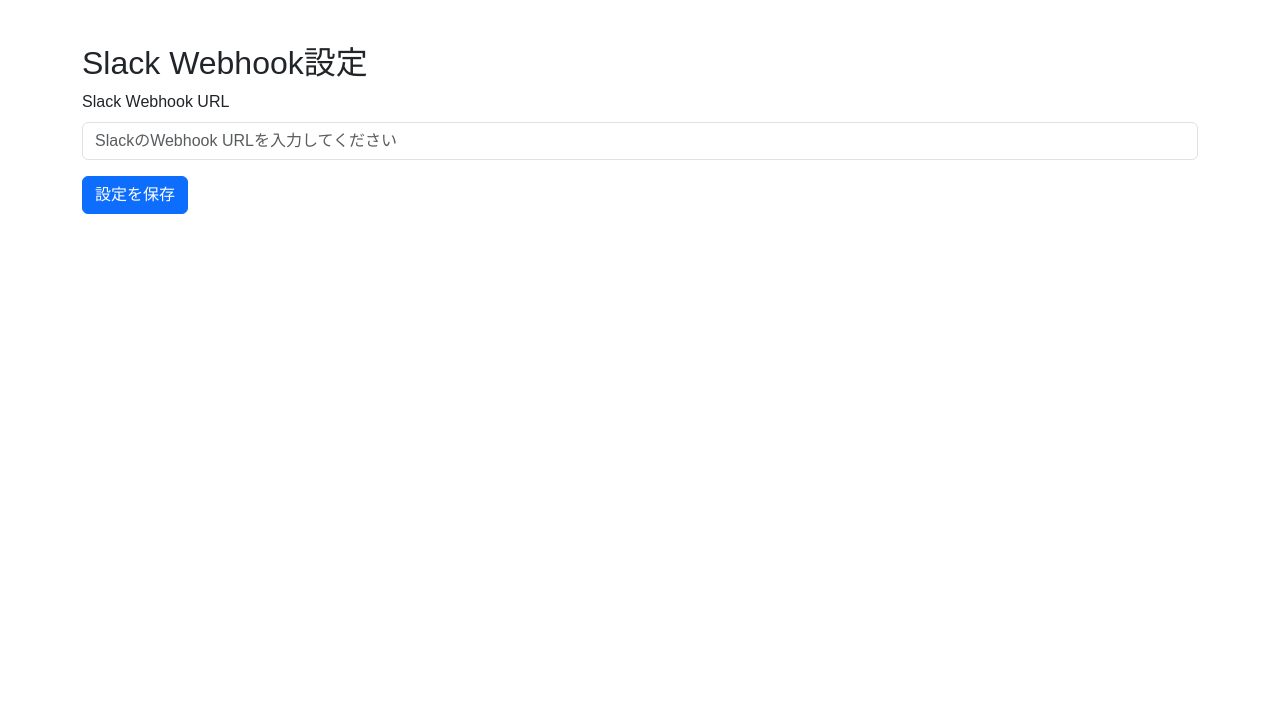
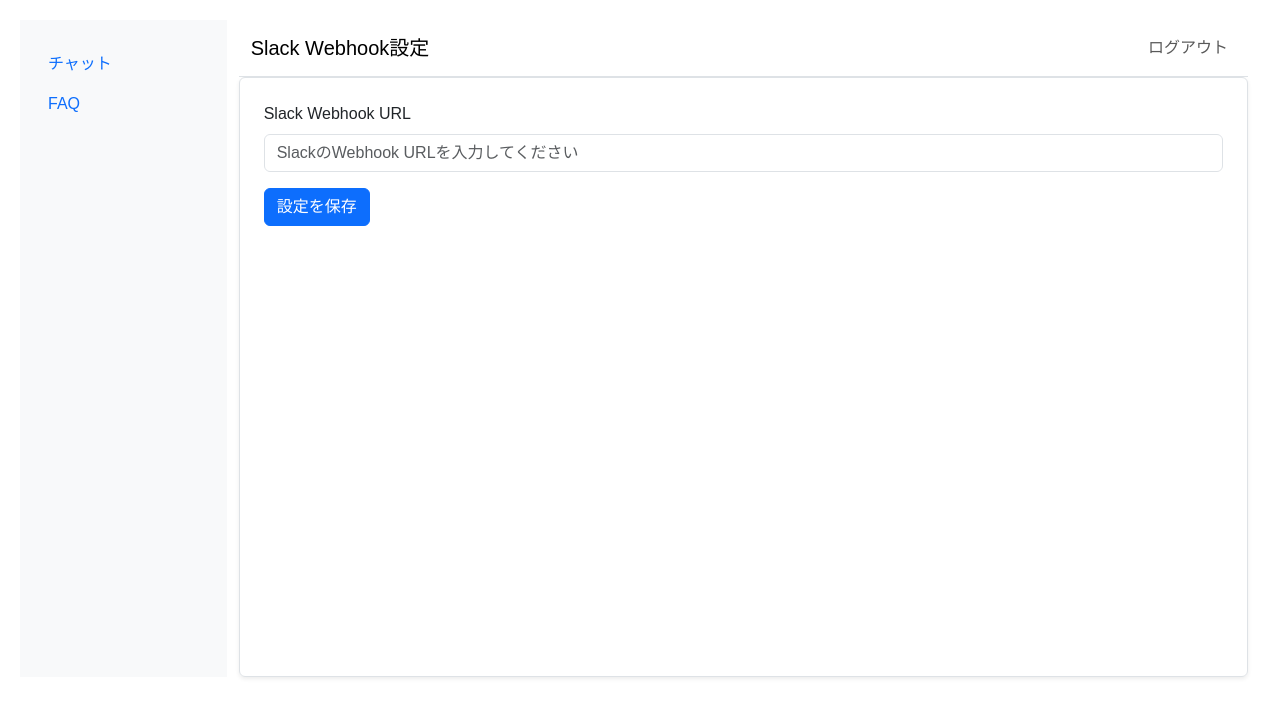
Before and after one commit to komakih/mock_development_exercises, a Flask app: page /admin/slack_webhook in a window 1280 px wide. Shown: the top 717 px of the page. Run offline with Flask 3, Linux system fonts and the light colour scheme; the visitor is signed in with stand-in values (Sample User, id 1); data that the repository does not hold is empty; parts of the project's set-up code (start-up, migrations or seed data) failed here and were passed over; some libraries are stand-ins or nearby versions.

Commit message:
ナビバーとHTMLテンプレートの修正

```diff
--- a/app/templates/admin/slack_webhook.html
+++ b/app/templates/admin/slack_webhook.html
@@ -1,11 +1,24 @@
 {% extends "base.html" %}
+{% set page_title = "Slack Webhook設定" %}
 
 {% block content %}
-<div class="container mt-4">
-    <h2>Slack Webhook設定</h2>
+    <div class="container-fluid">
+        <div class="row">
+            <!-- Sidebar -->
+            <div class="col-md-2 bg-light sidebar py-4">
+                {% include 'layout/sidebar.html' %}
+            </div>
+
+            <!-- Main Slack Webhook Area -->
+            <div class="col-md-10">
+                <!-- Navbar -->
+                {% include 'layout/navbar.html' %}
+
+                <!-- Slack Webhook設定フォームの内容 -->
+                <div class="webhook-config-container border rounded p-4 shadow-sm" style="height:75vh; overflow-y:auto;">
                     <form method="POST">
                         {{ form.hidden_tag() }}
-        <div class="form-group">
+                        <div class="mb-3">
                             {{ form.webhook_url.label(class="form-label") }}
                             {{ form.webhook_url(class="form-control", placeholder="SlackのWebhook URLを入力してください") }}
                             {% if form.webhook_url.errors %}
@@ -16,7 +29,11 @@
                                 </div>
                             {% endif %}
                         </div>
-        <button type="submit" class="btn btn-primary mt-3">{{ form.submit.label }}</button>
+                        <button type="submit" class="btn btn-primary">{{ form.submit.label }}</button>
                     </form>
                 </div>
+
+            </div>
+        </div>
+    </div>
 {% endblock %}
--- a/app/templates/layout/navbar.html
+++ b/app/templates/layout/navbar.html
@@ -17,6 +17,12 @@
             {% if current_user.has_permission('create_user') %}
             <li><a class="dropdown-item" href="{{ url_for('admin.create_user') }}">ユーザー作成</a></li>
             {% endif %}
+            {% if current_user.has_permission('slack_ignite') %}
+            <li><a class="dropdown-item" href="{{ url_for('admin.slack_webhook') }}">Slack Webhook設定</a></li>
+            {% endif %}
+            {% if current_user.has_permission('log_list') %}
+            <li><a class="dropdown-item" href="{{ url_for('admin.logs') }}">ログ管理</a></li>
+            {% endif %}
           </ul>
         </li>
         {% endif %}
```
Also changed, not shown: app/templates/admin/llm_api_log.html (+19 -2 lines), app/templates/admin/log_list.html (+19 -2 lines), app/templates/admin/vector_search_log.html (+19 -2 lines), scripts/init_roles_permissions.py (+6 -1 lines). Lines whose indentation alone changed are shown as unchanged.
